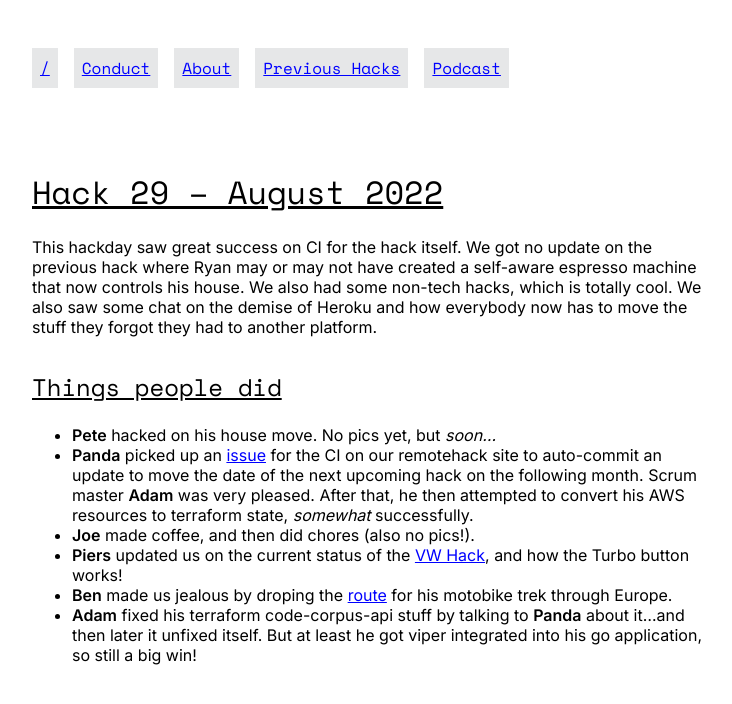
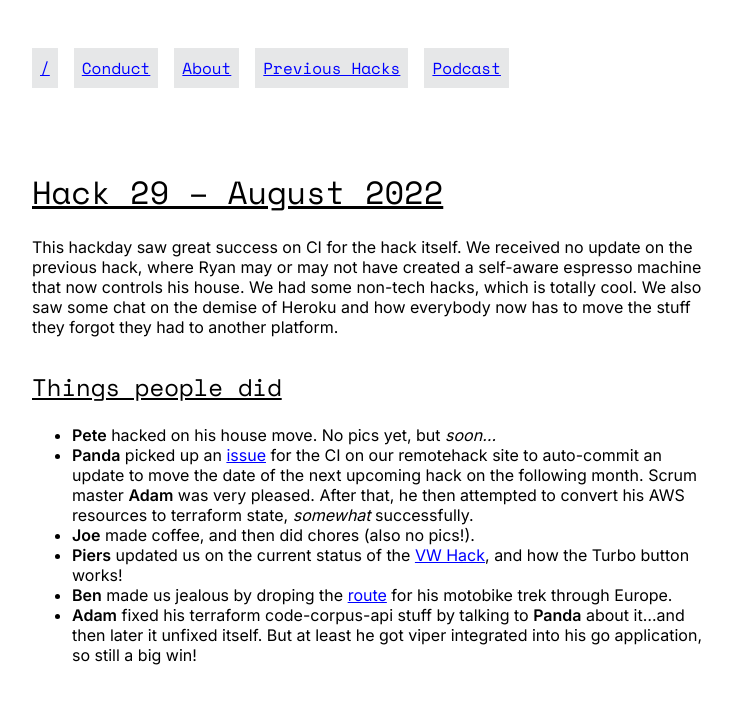
Before and after one commit to remotehack/remotehack.github.io, a Jekyll site: the page built from _hacks/29.md, in a window 1280 px wide. Shown: the top 704 px of the page, without its empty margins (272-1004 px from the left). Built offline with Jekyll 4.4.1, drawn with Linux system fonts in a browser that asks for light colours.

Commit message:
Update _hacks/29.md
Co-authored-by: Ruth John <Rumyra@users.noreply.github.com>

```diff
--- a/_hacks/29.md
+++ b/_hacks/29.md
@@ -3,7 +3,7 @@ hack_number: 29
 date: 2022-08-27
 ---
 
-This hackday saw great success on CI for the hack itself. We got no update on the previous hack where Ryan may or may not have created a self-aware espresso machine that now controls his house. We also had some non-tech hacks, which is totally cool. We also saw some chat on the demise of Heroku and how everybody now has to move the stuff they forgot they had to another platform.
+This hackday saw great success on CI for the hack itself. We received no update on the previous hack, where Ryan may or may not have created a self-aware espresso machine that now controls his house. We had some non-tech hacks, which is totally cool. We also saw some chat on the demise of Heroku and how everybody now has to move the stuff they forgot they had to another platform.
 
 ## Things people did
 
```
